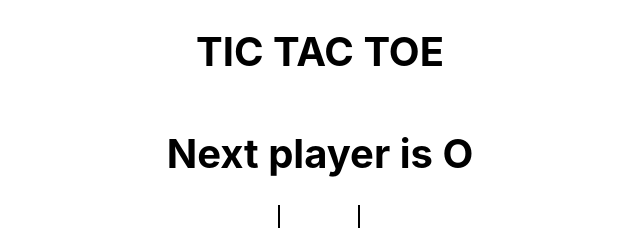
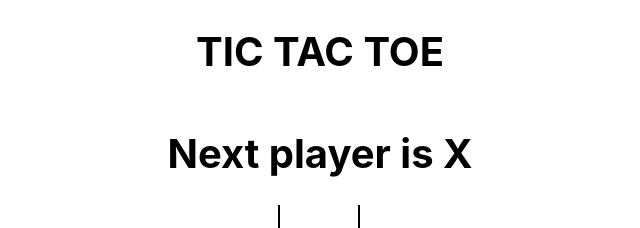
Before and after one commit to nitesh-ennomail/tic-toc, a React (Create React App) app: page / in a window 1280 px wide. Shown: the top 228 px of the page, without its empty margins (320-960 px from the left). Built offline with nearby package versions, Linux system fonts and the light colour scheme.

Commit message:
transform state to game history!

```diff
--- a/src/App.js
+++ b/src/App.js
@@ -5,38 +5,46 @@ import { calculateWinner } from "./helpers";
 import "./styles/root.scss";
 
 const App = () => {
-  const [board, setBoard] = useState(Array(9).fill(null));
-  const [isXNext, setIsXNext] = useState(false);
-  // console.log(board);
+  const [history, setHistory] = useState([
+    {
+      board: Array(9).fill(null),
+      isXNext: true,
+    },
+  ]);
 
-  const winner = calculateWinner(board);
+  const [currentMove, setCurrentMove] = useState(0);
+
+  const current = history[currentMove];
+
+  const winner = calculateWinner(current.board);
 
   const message = winner
     ? `Winner is ${winner}`
-    : `Next player is ${isXNext ? "X" : "O"}`;
+    : `Next player is ${current.isXNext ? "X" : "O"}`;
 
   const handleSquareClick = (position) => {
-    console.log(board[position]);
-    if (board[position] || winner) {
+    if (current.board[position] || winner) {
       return;
     }
-    setBoard((prev) => {
-      return prev.map((square, pos) => {
+    setHistory((prev) => {
+      const last = prev[prev.length - 1];
+
+      const newBoard = last.board.map((square, pos) => {
         if (pos === position) {
-          console.log(pos);
-          return isXNext ? "X" : "O";
+          return last.isXNext ? "X" : "O";
         } else {
           return square;
         }
       });
+      return prev.concat({ board: newBoard, isXNext: !last.isXNext });
     });
-    setIsXNext((prev) => !prev);
+    setCurrentMove((prev) => prev + 1);
   };
   return (
     <div className="app">
       <h1>TIC TAC TOE</h1>
       <h1>{message}</h1>
-      <Board board={board} handleSquareClick={handleSquareClick} />
+      <Board board={current.board} handleSquareClick={handleSquareClick} />
     </div>
   );
 };
```
